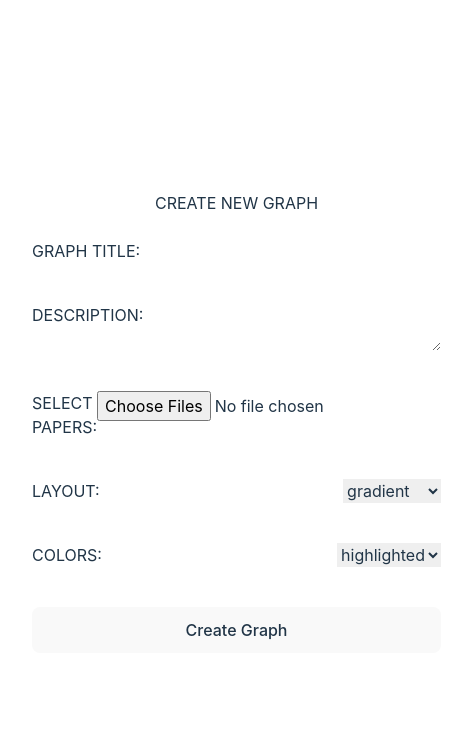
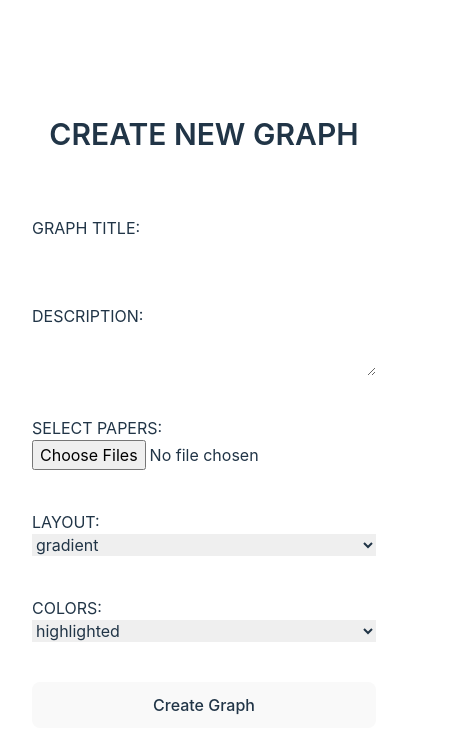
Before and after one commit to Vermaji8620/GenoshiAi, a React (Vite) app: page /createnewgraph in a window 390 px wide. Shown: the top 754 px of the page, 473 px wide, since content can reach past the window. Built offline with nearby package versions, Linux system fonts and the light colour scheme.

Commit message:
some changes in designing createNewGraph page

```diff
--- a/src/pages/CreateNewGraph.jsx
+++ b/src/pages/CreateNewGraph.jsx
@@ -30,11 +30,11 @@ const CreateNewGraph = () => {
   };
 
   return (
-    <div className="uppercase flex flex-col gap-6">
-      <h2>Create New Graph</h2>
-      <form onSubmit={handleSubmit}>
+    <div className="uppercase flex flex-col gap-16">
+      <h2 className="text-3xl font-semibold">Create New Graph</h2>
+      <form className="min-w-min" onSubmit={handleSubmit}>
         <div className="flex flex-col gap-10 text-left items-left">
-          <div className="flex justify-between">
+          <div className="flex justify-between md:flex-row flex-col">
             <label>Graph Title:</label>
             <input
               type="text"
@@ -45,7 +45,7 @@ const CreateNewGraph = () => {
             />
           </div>
 
-          <div className="flex justify-between">
+          <div className="flex justify-between md:flex-row flex-col">
             <label>Description:</label>
             <textarea
               name="description"
@@ -55,12 +55,12 @@ const CreateNewGraph = () => {
             />
           </div>
 
-          <div className="flex justify-between">
+          <div className="flex justify-between md:flex-row flex-col">
             <label>Select Papers:</label>
             <input type="file" multiple onChange={handlePaperSelection} />
           </div>
 
-          <div className="flex justify-between">
+          <div className="flex justify-between md:flex-row flex-col">
             <label>Layout:</label>
             <select
               name="layout"
@@ -73,7 +73,7 @@ const CreateNewGraph = () => {
             </select>
           </div>
 
-          <div className="flex justify-between">
+          <div className="flex justify-between md:flex-row flex-col">
             <label>Colors:</label>
             <select
               name="colors"
@@ -86,7 +86,7 @@ const CreateNewGraph = () => {
             </select>
           </div>
 
-          <button className="hover:bg-slate-800">Create Graph</button>
+          <button className="md:w-full hover:bg-slate-800">Create Graph</button>
         </div>
       </form>
     </div>
```
